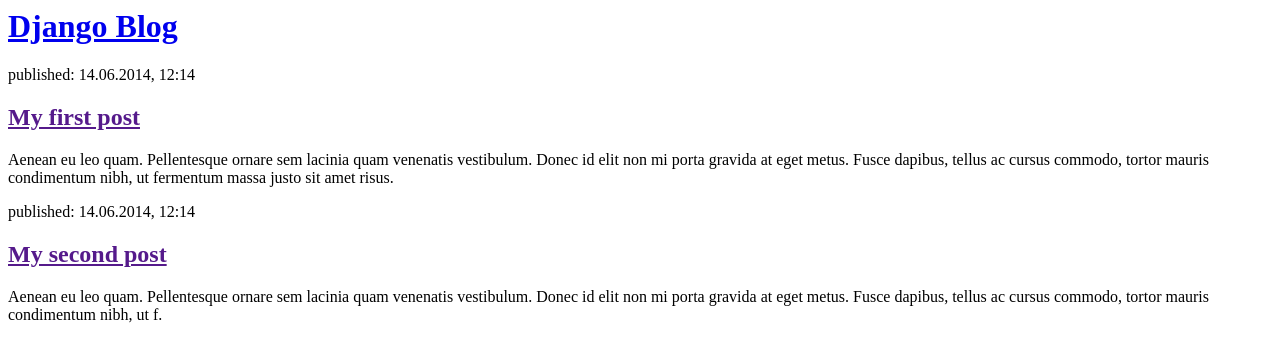
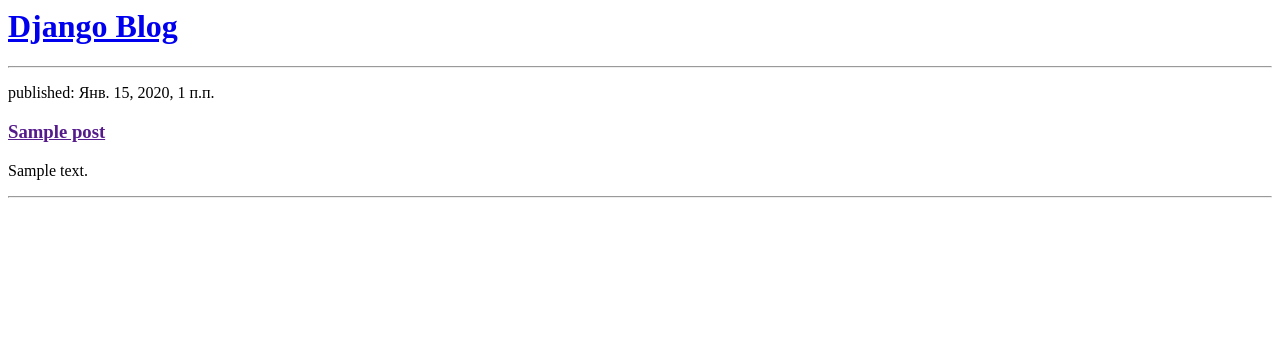
Before and after one commit to vvvolokitin/my-first-blog, a Django app: page / in a window 1280 px wide. Shown: the top 362 px of the page. Run offline with Django 3.2, Linux system fonts and the light colour scheme; tables that the repository leaves empty hold one stand-in row (values such as "Sample post").

Commit message:
Modified templates to display posts from database.

```diff
--- a/blog/templates/blog/post_list.html
+++ b/blog/templates/blog/post_list.html
@@ -6,17 +6,13 @@
     <div>
       <h1><a href="{% url 'blog:post_list' %}">Django Blog</a></h1>
     </div>
-
     <div>
-            <p>published: 14.06.2014, 12:14</p>
-            <h2><a href="">My first post</a></h2>
-            <p>Aenean eu leo quam. Pellentesque ornare sem lacinia quam venenatis vestibulum. Donec id elit non mi porta gravida at eget metus. Fusce dapibus, tellus ac cursus commodo, tortor mauris condimentum nibh, ut fermentum massa justo sit amet risus.</p>
-        </div>
-
-        <div>
-            <p>published: 14.06.2014, 12:14</p>
-            <h2><a href="">My second post</a></h2>
-            <p>Aenean eu leo quam. Pellentesque ornare sem lacinia quam venenatis vestibulum. Donec id elit non mi porta gravida at eget metus. Fusce dapibus, tellus ac cursus commodo, tortor mauris condimentum nibh, ut f.</p>
-        </div>
+      {% for post in posts %}
+        <hr>
+        <p>published: {{ post.published_date }}</p>
+        <h3><a href="">{{ post.title }}</a></h3>
+        <p>{{ post.text|linebreaksbr }}</p>
+        <hr>
+      {% endfor %}
   </body>
 </html>
--- a/blog/views.py
+++ b/blog/views.py
@@ -1,9 +1,19 @@
 from django.shortcuts import render
+from django.utils import timezone
+
+from .models import Post
 
 
 def post_list(request):
+    posts = Post.objects.filter(
+        published_date__lte=timezone.now()
+    ).order_by(
+        '-published_date'
+    )
     return render(
         request,
         'blog/post_list.html',
-        context={}
+        context={
+            'posts': posts
+        }
     )
```
Also changed, not shown: blog/migrations/0002_auto_20240213_1717.py (added). Lines whose indentation alone changed are shown as unchanged.
